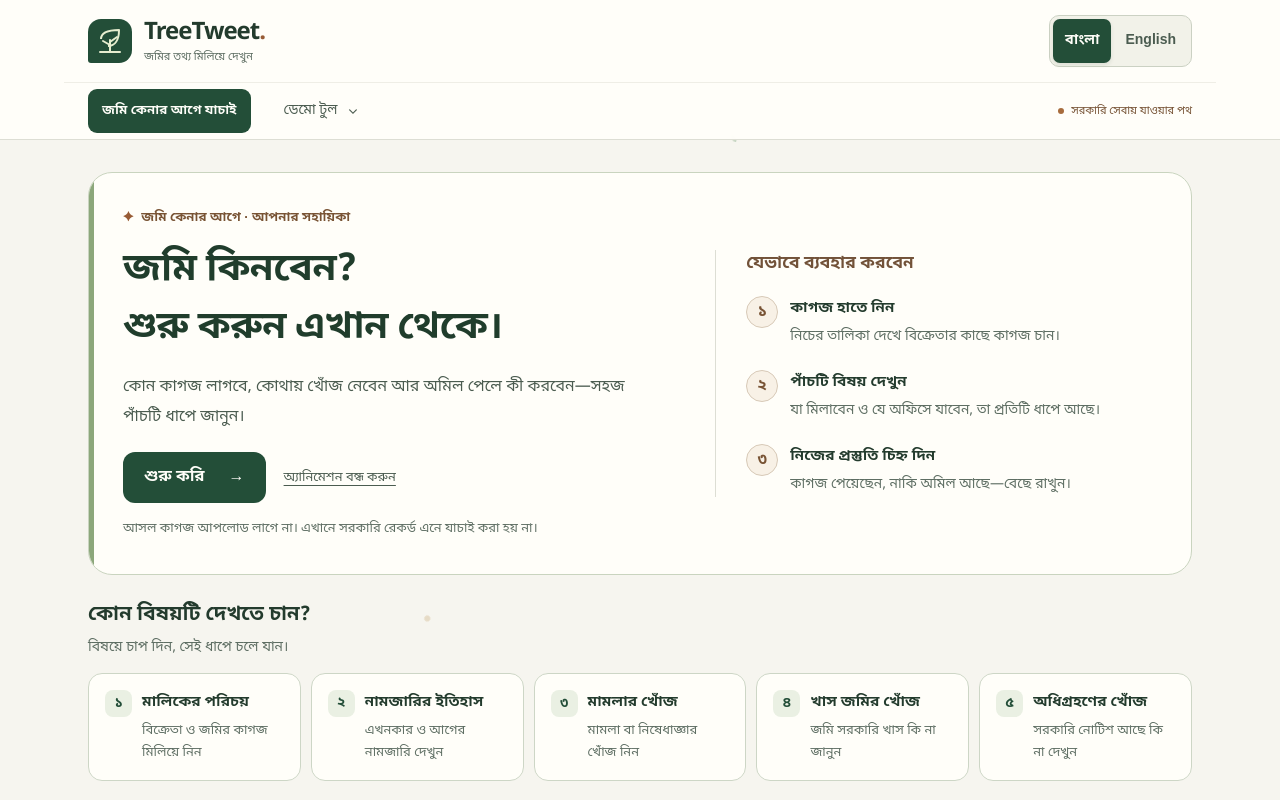
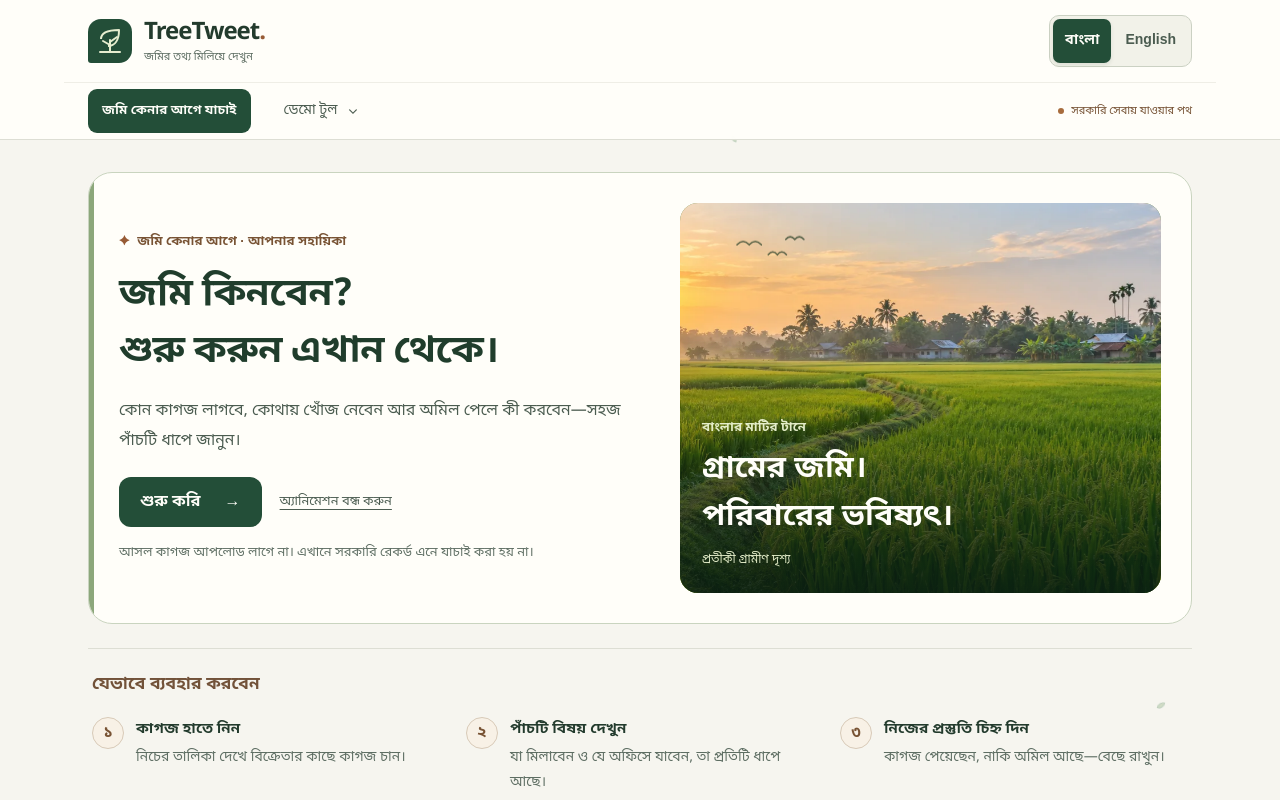
Before and after one commit to abdullahalyf/tree-tweet, a Next.js app: page / in a window 1280 px wide. Shown: the top 800 px of the page. Built offline with nearby package versions, Linux system fonts and the light colour scheme.

Commit message:
feat: add animated rice-field scenery and scroll reveals

```diff
--- /dev/null
+++ b/scripts/prepare-rural-image.mjs
@@ -0,0 +1,12 @@
+// Prepare a generated source image for the site; the build uses the committed WebP.
+import sharp from 'sharp';
+import { mkdir } from 'node:fs/promises';
+import { fileURLToPath } from 'node:url';
+
+const source = process.argv[2];
+if (!source) throw new Error('Pass the generated rice-field source image path.');
+const directory = new URL('../public/images/', import.meta.url);
+await mkdir(directory, { recursive: true });
+const output = fileURLToPath(new URL('village-rice-fields.webp', directory));
+const result = await sharp(source).resize({ width: 1440, withoutEnlargement: true }).webp({ quality: 80, effort: 6 }).toFile(output);
+console.log(JSON.stringify({ output, width: result.width, height: result.height, bytes: result.size }));
--- a/src/app/globals.css
+++ b/src/app/globals.css
@@ -132,7 +132,7 @@ main .overflow-x-auto { overscroll-behavior-x: contain; }
 .guide-start-button:hover > span { transform: translateX(4px); }
 .guide-motion-toggle { padding: 10px 2px; font-size: 13px; color: #4b5c50; text-decoration: underline; text-underline-offset: 4px; }
 .guide-intro-boundary { margin-top: 14px; font-size: 13px; line-height: 1.8; color: #5e6e63; }
-.guide-how { align-self: center; border-top: 1px solid #ddded4; padding-top: 22px; }
+.guide-how { border-top: 1px solid #ddded4; border-bottom: 1px solid #ddded4; padding: 22px 4px; }
 .guide-how h2 { font-size: 17px; font-weight: 750; color: #725239; margin-bottom: 18px; }
 .guide-how ol { display: grid; gap: 21px; }
 .guide-how li { display: flex; gap: 12px; align-items: flex-start; }
@@ -162,8 +162,25 @@ main .overflow-x-auto { overscroll-behavior-x: contain; }
 .guide-mark-warning { background: #fff0e7; color: #82452e; }
 .guide-preparation-track { height: 7px; border-radius: 6px; overflow: hidden; background: #e9e8df; }
 .guide-preparation-track > span { display: block; height: 100%; background: #8a7651; transform-origin: left center; transition: transform 300ms var(--guide-ease); }
+.guide-reading-line { position: fixed; inset: 0 0 auto; height: 3px; pointer-events: none; z-index: 70; }
+.guide-reading-line > span { display: block; height: 100%; background: #b58c48; transform: scaleX(var(--reading-progress, 0)); transform-origin: left center; }
+.rural-scene { position: relative; isolation: isolate; min-height: 390px; border-radius: 18px; overflow: hidden; background: #66883d; }
+.rural-parallax { position: absolute; inset: -24px; transform: translate3d(0, var(--scene-shift, 0px), 0); }
+.rural-camera { position: absolute; inset: 0; transform: scale(1.04); transform-origin: center; animation: rural-camera-drift 24s ease-in-out infinite alternate; animation-play-state: paused; }
+.rural-photo { object-fit: cover; object-position: 58% center; }
+.rural-scene::after { content: ''; position: absolute; inset: 35% 0 0; background: linear-gradient(transparent, #132a159e 55%, #0c2112eb); pointer-events: none; }
+.rural-birds { position: absolute; top: 27px; left: 18px; width: 76px; height: 30px; color: #34472e; opacity: .8; animation: rural-bird-flight 18s ease-in-out infinite alternate; animation-play-state: paused; }
+.rural-scene[data-scene-active="true"] :is(.rural-camera, .rural-birds) { animation-play-state: running; }
+.rural-scene figcaption { position: absolute; inset: auto 22px 22px; z-index: 1; color: #fffef9; }
+.rural-caption-kicker { display: block; margin-bottom: 8px; font-size: 13px; font-weight: 650; color: #e4edc9; }
+.rural-scene figcaption strong { display: block; font-size: clamp(24px, 2.4vw, 33px); font-weight: 700; line-height: 1.55; white-space: pre-line; }
+.rural-scene-note { display: block; margin-top: 10px; font-size: 12px; color: #e4edc9; }
+@keyframes rural-camera-drift { from { transform: scale(1.04) translateX(-1%); } to { transform: scale(1.15) translateX(1.5%); } }
+@keyframes rural-bird-flight { from { transform: translate3d(0, 5px, 0); } to { transform: translate3d(140px, -8px, 0); } }
 .tree-workspace[data-motion="paused"] *, .tree-workspace[data-motion="paused"] *::before, .tree-workspace[data-motion="paused"] *::after { animation: none !important; transition: none !important; }
 .tree-workspace[data-motion="paused"] .ambient-particles { display: none; }
+.tree-workspace[data-motion="paused"] :is(.rural-parallax, .rural-camera, .rural-birds) { transform: none; }
+.tree-workspace[data-motion="paused"] .guide-reading-line { display: none; }
 .tree-workspace[data-motion="paused"] :is(.guide-topic-link:hover, .guide-topic-link:active, .guide-start-button:active, .guide-start-button:hover > span, .guide-topic-link:hover .guide-topic-arrow, .guide-next-link:hover > span) { transform: none; }
 @keyframes guide-arrive { from { opacity: .7; transform: translateY(8px); } to { opacity: 1; transform: translateY(0); } }
 @media (hover: hover) {
@@ -171,10 +188,13 @@ main .overflow-x-auto { overscroll-behavior-x: contain; }
   .guide-topic-link:hover .guide-topic-arrow { transform: translate(2px, -2px); }
 }
 .guide-start-button:active, .guide-topic-link:active { transform: scale(.98); }
-@media (min-width: 640px) { .guide-topic-grid { grid-template-columns: repeat(2, minmax(0, 1fr)); } }
+@media (min-width: 640px) {
+  .guide-topic-grid { grid-template-columns: repeat(2, minmax(0, 1fr)); }
+  .guide-how ol { grid-template-columns: repeat(3, minmax(0, 1fr)); gap: 26px; }
+}
 @media (min-width: 1024px) {
-  .guide-welcome { grid-template-columns: 1.25fr 1fr; padding: 34px; gap: 40px; }
-  .guide-how { border-top: 0; border-left: 1px solid #ddded4; padding: 0 0 0 30px; }
+  .guide-welcome { grid-template-columns: 1.1fr 1fr; padding: 30px; gap: 32px; }
+  .guide-welcome-copy { align-self: center; }
   .guide-topic-grid { grid-template-columns: repeat(5, minmax(0, 1fr)); }
   .guide-topic-link { flex-wrap: wrap; gap: 10px; }
   .guide-topic-link > span:nth-child(2) { flex-basis: calc(100% - 40px); }
@@ -225,12 +245,17 @@ main .overflow-x-auto { overscroll-behavior-x: contain; }
   .guide-topic-link { align-items: center; padding: 14px 16px; }
   .guide-topic-number { width: 32px; height: 32px; }
   .guide-how ol { gap: 16px; }
+  .rural-scene { min-height: 250px; margin: 0 -7px -7px; border-radius: 14px; }
+  .rural-scene figcaption { inset: auto 18px 18px; }
+  .rural-scene figcaption strong { font-size: 24px; }
 }
 @media (prefers-reduced-motion: reduce) {
   .ambient-particles { display: none; }
   *, *::before, *::after { animation-duration: .01ms !important; animation-iteration-count: 1 !important; transition-duration: .01ms !important; scroll-behavior: auto !important; }
   .search-panel .grid > button:hover { transform: none; }
   .guide-topic-link:hover, .guide-topic-link:active, .guide-start-button:active, .guide-start-button:hover > span, .guide-topic-link:hover .guide-topic-arrow, .guide-next-link:hover > span { transform: none; }
+  .rural-parallax, .rural-camera { animation: none !important; transform: none !important; }
+  .rural-birds, .guide-reading-line { display: none; }
 }
 
 @media print {
@@ -249,4 +274,6 @@ main .overflow-x-auto { overscroll-behavior-x: contain; }
   .guide-how { border: 0; padding: 12px 0 0; }
   .guide-welcome-copy, .guide-how { break-inside: avoid; }
   .guide-preparation-track { display: none; }
+  .rural-scene, .guide-reading-line { display: none !important; }
+  [data-scroll-reveal] { opacity: 1 !important; transform: none !important; }
 }
--- a/src/components/guide/BuyerGuide.tsx
+++ b/src/components/guide/BuyerGuide.tsx
@@ -1,7 +1,9 @@
 'use client';
 
-import { useState, type MouseEvent } from 'react';
+import { useRef, useState, type MouseEvent } from 'react';
+import Image from 'next/image';
 import { useLanguage } from '@/lib/i18n/LanguageProvider';
+import { useGuideMotion } from './useGuideMotion';
 
 const checks = [
   {
@@ -52,6 +54,8 @@ export function BuyerGuide({ onTryDemo, motionPaused, onToggleMotion }: {
   onToggleMotion: () => void;
 }) {
   const { t, language } = useLanguage();
+  const guideRef = useRef<HTMLDivElement>(null);
+  useGuideMotion(guideRef, motionPaused);
   const [papers, setPapers] = useState<Record<string, PaperStatus>>({});
   const count = Object.values(papers).filter(value => value === 'collected').length;
   const mismatch = Object.values(papers).includes('mismatch');
@@ -66,7 +70,8 @@ export function BuyerGuide({ onTryDemo, motionPaused, onToggleMotion }: {
     target.scrollIntoView({ block: 'start', behavior: motionPaused || window.matchMedia('(prefers-reduced-motion: reduce)').matches ? 'instant' : 'smooth' });
   };
 
-  return <div className="space-y-6 buyer-guide">
+  return <div ref={guideRef} className="space-y-6 buyer-guide">
+    <div className="guide-reading-line print:hidden" aria-hidden="true"><span /></div>
     <section id="guide-start" tabIndex={-1} className="guide-welcome guide-destination" aria-labelledby="buyer-guide-title">
       <div className="guide-welcome-copy">
         <p className="guide-eyebrow"><span aria-hidden="true">✦</span> {t('জমি কেনার আগে · আপনার সহায়িকা', 'Your guide · before buying land')}</p>
@@ -78,7 +83,13 @@ export function BuyerGuide({ onTryDemo, motionPaused, onToggleMotion }: {
         </div>
         <p className="guide-intro-boundary">{t('আসল কাগজ আপলোড লাগে না। এখানে সরকারি রেকর্ড এনে যাচাই করা হয় না।', 'No private document uploads. We do not retrieve or verify government records here.')}</p>
       </div>
-      <div className="guide-how" aria-labelledby="guide-how-title">
+      <figure className="rural-scene" aria-label={t('বাংলার গ্রামের প্রতীকী দৃশ্য', 'An illustrative Bengali village landscape')}>
+        <div className="rural-parallax"><div className="rural-camera"><Image src="/images/village-rice-fields.webp" alt={t('সবুজ ধানক্ষেতের আলপথ, তালগাছ ও গ্রামের ঘরবাড়ির প্রতীকী ছবি', 'An illustrative scene of green rice paddies, an earthen path, palms and village homes')} fill sizes="(max-width: 640px) 100vw, (max-width: 1023px) 90vw, 50vw" preload className="rural-photo" /></div></div>
+        <svg className="rural-birds" viewBox="0 0 100 35" fill="none" aria-hidden="true"><path d="M4 15q8-9 16 0 8-9 16 0M45 28q6-7 12 0 6-7 12 0M68 8q6-7 12 0 6-7 12 0" stroke="currentColor" strokeWidth="2" strokeLinecap="round" /></svg>
+        <figcaption><span className="rural-caption-kicker">{t('বাংলার মাটির টানে', 'Rooted in rural Bengal')}</span><strong>{t('গ্রামের জমি।\nপরিবারের ভবিষ্যৎ।', 'Village land.\nA family’s future.')}</strong><span className="rural-scene-note">{t('প্রতীকী গ্রামীণ দৃশ্য', 'Illustrative rural scene')}</span></figcaption>
+      </figure>
+    </section>
+    <section className="guide-how" data-scroll-reveal aria-labelledby="guide-how-title">
         <h2 id="guide-how-title">{t('যেভাবে ব্যবহার করবেন', 'How to use this guide')}</h2>
         <ol>
           {[
@@ -87,9 +98,8 @@ export function BuyerGuide({ onTryDemo, motionPaused, onToggleMotion }: {
             [t('নিজের প্রস্তুতি চিহ্ন দিন', 'Mark your preparation'), t('কাগজ পেয়েছেন, নাকি অমিল আছে—বেছে রাখুন।', 'Mark whether you have the papers or found a difference.')],
           ].map(([title, body], index) => <li key={index}><span className="guide-how-number" aria-hidden="true">{number(index + 1)}</span><div><h3>{title}</h3><p>{body}</p></div></li>)}
         </ol>
-      </div>
     </section>
-    <nav id="guide-topics" tabIndex={-1} aria-labelledby="guide-topics-title" className="guide-topics guide-destination print:hidden">
+    <nav id="guide-topics" tabIndex={-1} data-scroll-reveal aria-labelledby="guide-topics-title" className="guide-topics guide-destination print:hidden">
       <div className="guide-section-heading"><h2 id="guide-topics-title">{t('কোন বিষয়টি দেখতে চান?', 'What would you like to check?')}</h2><p>{t('বিষয়ে চাপ দিন, সেই ধাপে চলে যান।', 'Choose a topic to go straight to that step.')}</p></div>
       <div className="guide-topic-grid">
         {checks.map((check, index) => <a key={check.id} href={`#check-${check.id}`} onClick={goToSection} className="guide-topic-link" style={{ animationDelay: `${index * 55}ms` }}>
@@ -103,14 +113,14 @@ export function BuyerGuide({ onTryDemo, motionPaused, onToggleMotion }: {
       <p className="font-bold">{t('সরকারি সেবার পথ দেখাই; সরকারি রেকর্ড এখানে আনা হয় না।', 'We guide you to official services; we do not retrieve government records here.')}</p>
       <p>{t('TreeTweet একটি স্বাধীন সহায়ক প্রকল্প, সরকারি ওয়েবসাইট নয়। বোতাম চাপলে বাইরের সরকারি সাইট খুলবে; সেখানে নিবন্ধন বা আবেদন লাগতে পারে।', 'TreeTweet is an independent guidance project, not a government website. Buttons open external official sites, which may require registration or an application.')}</p>
     </div>
-    <section id="guide-papers" tabIndex={-1} className="guide-destination rounded-2xl bg-white border border-slate-200 p-5 space-y-3" aria-labelledby="papers-heading">
+    <section id="guide-papers" tabIndex={-1} data-scroll-reveal className="guide-destination rounded-2xl bg-white border border-slate-200 p-5 space-y-3" aria-labelledby="papers-heading">
       <h2 id="papers-heading" className="text-lg font-bold">{t('আগে এই তথ্যগুলো হাতে রাখুন', 'Have these details ready')}</h2>
       <p className="text-sm leading-7 text-slate-700">{t('জেলা → উপজেলা → মৌজা → জরিপের ধরন → খতিয়ান ও দাগ নম্বর। সঙ্গে দলিলের নম্বর, সাল ও সাব-রেজিস্ট্রি অফিসের নাম।', 'District → upazila → mouza → survey type → khatian and plot number. Also keep the deed number, year and sub-registry office name.')}</p>
       <p className="text-sm text-slate-600">{t('এই পাতায় আসল নাম, পরিচয়পত্র বা দলিল আপলোড করতে হবে না।', 'You do not need to enter real names or upload identity documents or deeds on this page.')}</p>
       <a href="#check-owner" onClick={goToSection} className="guide-start-button print:hidden">{t('প্রথম ধাপ: মালিকের পরিচয়', 'Step 1: Owner identity')} <span aria-hidden="true">→</span></a>
     </section>
     <div id="buyer-checks" className="scroll-mt-36 grid gap-4 md:grid-cols-2">
-      {checks.map((check, index) => <section key={check.id} id={`check-${check.id}`} tabIndex={-1} data-paper-status={papers[check.id] || 'missing'} aria-labelledby={`guide-${check.id}`} className="guide-check guide-destination rounded-2xl bg-white border border-slate-200 p-5 sm:p-6 space-y-4">
+      {checks.map((check, index) => <section key={check.id} id={`check-${check.id}`} tabIndex={-1} data-scroll-reveal data-paper-status={papers[check.id] || 'missing'} aria-labelledby={`guide-${check.id}`} className="guide-check guide-destination rounded-2xl bg-white border border-slate-200 p-5 sm:p-6 space-y-4">
         <div className="flex items-center gap-3"><span aria-hidden="true" className="flex h-9 w-9 shrink-0 items-center justify-center rounded-full bg-emerald-50 font-bold text-emerald-900">{(index + 1).toLocaleString(language === 'bn' ? 'bn-BD' : 'en-US')}</span><h2 id={`guide-${check.id}`} className="text-lg font-bold text-emerald-950">{pick(check.title)}</h2></div>
         <div><h3 className="guide-instruction-label">{t('যা মিলিয়ে দেখবেন', 'What to compare')}</h3><p className="text-sm leading-7 text-slate-700">{pick(check.body)}</p></div>
         <div><h3 className="guide-instruction-label">{t('যেখানে সাহায্য পাবেন', 'Where to get help')}</h3><p className="text-sm leading-7 text-slate-600">{pick(check.office)}</p></div>
@@ -135,7 +145,7 @@ export function BuyerGuide({ onTryDemo, motionPaused, onToggleMotion }: {
         <p className="text-sm leading-7 text-amber-950">{t('টাকা দেওয়ার আগে মূল কাগজ, জমির অবস্থান ও দখল মিলিয়ে নিন। প্রয়োজনে ভূমি বিষয়ে অভিজ্ঞ আইনজীবীর সহায়তা নিন।', 'Before paying, compare original papers, the land’s location and possession. Seek help from a lawyer experienced in land matters when needed.')}</p>
       </section>
     </div>
-    <section id="preparation" tabIndex={-1} className="guide-destination rounded-2xl bg-white border border-slate-200 p-5 space-y-3" aria-labelledby="preparation-heading">
+    <section id="preparation" tabIndex={-1} data-scroll-reveal className="guide-destination rounded-2xl bg-white border border-slate-200 p-5 space-y-3" aria-labelledby="preparation-heading">
       <h2 id="preparation-heading" className="text-lg font-bold">{t('আপনার প্রস্তুতির তালিকা', 'Your preparation checklist')}</h2>
       <p role="status" className="font-semibold text-emerald-900 tabular-nums">{t(`কাগজ জোগাড়: ${count.toLocaleString('bn-BD')}/৫`, `Papers collected: ${count}/5`)}</p>
       <div className="guide-preparation-track" aria-hidden="true"><span style={{ transform: `scaleX(${count / checks.length})` }} /></div>
--- /dev/null
+++ b/src/components/guide/useGuideMotion.ts
@@ -0,0 +1,89 @@
+'use client';
+
+import { useEffect, type RefObject } from 'react';
+
+// Content is visible before hydration and without IntersectionObserver. Only
+// elements actually entering the viewport receive a short, one-shot animation.
+export function useGuideMotion(rootRef: RefObject<HTMLDivElement | null>, paused: boolean) {
+  useEffect(() => {
+    const root = rootRef.current;
+    if (!root) return;
+    const preference = window.matchMedia('(prefers-reduced-motion: reduce)');
+    let dispose = () => {};
+
+    const configure = () => {
+      dispose();
+      dispose = () => {};
+      if (paused || preference.matches || !('IntersectionObserver' in window)) return;
+
+      const animations = new Set<Animation>();
+      const scene = root.querySelector<HTMLElement>('.rural-scene');
+      let sceneVisible = false;
+      let frame: number | null = null;
+      const render = () => {
+        frame = null;
+        const available = document.documentElement.scrollHeight - window.innerHeight;
+        root.style.setProperty('--reading-progress', String(available > 0 ? Math.min(1, Math.max(0, window.scrollY / available)) : 0));
+        if (!scene || !sceneVisible) return;
+        const bounds = scene.getBoundingClientRect();
+        const progress = Math.min(1, Math.max(0, (window.innerHeight - bounds.top) / (window.innerHeight + bounds.height)));
+        scene.style.setProperty('--scene-shift', `${(progress - .5) * (window.innerWidth < 640 ? 16 : 40)}px`);
+      };
+      const requestRender = () => {
+        if (frame === null) frame = window.requestAnimationFrame(render);
+      };
+      const reveal = new IntersectionObserver(entries => {
+        for (const entry of entries) {
+          if (!entry.isIntersecting) continue;
+          reveal.unobserve(entry.target);
+          // A keyboard/anchor destination should stay still while it gains focus.
+          if (entry.target.contains(document.activeElement) || typeof entry.target.animate !== 'function') continue;
+          const animation = entry.target.animate([
+            { opacity: .65, transform: 'translateY(22px)' },
+            { opacity: 1, transform: 'translateY(0)' },
+          ], { duration: 620, easing: 'cubic-bezier(.22, 1, .36, 1)' });
+          animations.add(animation);
+          void animation.finished.then(() => animations.delete(animation), () => animations.delete(animation));
+        }
+      }, { threshold: .08, rootMargin: '0px 0px -24px 0px' });
+      root.querySelectorAll('[data-scroll-reveal]').forEach(element => reveal.observe(element));
+
+      const sceneObserver = new IntersectionObserver(entries => {
+        sceneVisible = entries.some(entry => entry.isIntersecting);
+        if (scene) scene.dataset.sceneActive = String(sceneVisible && !document.hidden);
+        requestRender();
+      });
+      if (scene) sceneObserver.observe(scene);
+      const visibilityChanged = () => {
+        if (scene) scene.dataset.sceneActive = String(sceneVisible && !document.hidden);
+        if (!document.hidden) requestRender();
+      };
+      window.addEventListener('scroll', requestRender, { passive: true });
+      window.addEventListener('resize', requestRender, { passive: true });
+      document.addEventListener('visibilitychange', visibilityChanged);
+      requestRender();
+
+      dispose = () => {
+        reveal.disconnect();
+        sceneObserver.disconnect();
+        window.removeEventListener('scroll', requestRender);
+        window.removeEventListener('resize', requestRender);
+        document.removeEventListener('visibilitychange', visibilityChanged);
+        if (frame !== null) window.cancelAnimationFrame(frame);
+        animations.forEach(animation => animation.cancel());
+        if (scene) {
+          scene.dataset.sceneActive = 'false';
+          scene.style.removeProperty('--scene-shift');
+        }
+        root.style.removeProperty('--reading-progress');
+      };
+    };
+
+    configure();
+    preference.addEventListener('change', configure);
+    return () => {
+      preference.removeEventListener('change', configure);
+      dispose();
+    };
+  }, [rootRef, paused]);
+}
```
Also changed, not shown: public/images/village-rice-fields.webp (added), 1 other file (tests, documents, lock files or other folders).
